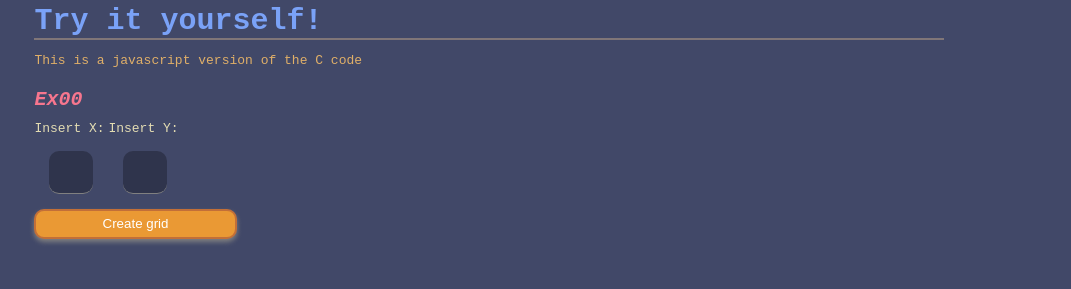
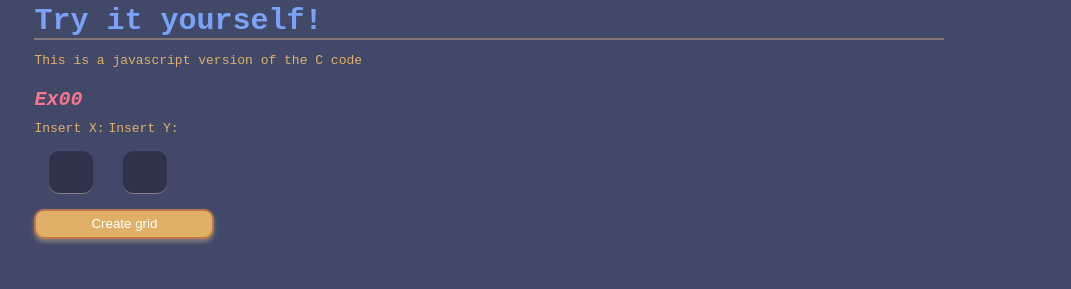
Before and after one commit to NelsonduarteGit/Create_custom_grid, a plain HTML site: page docs/index.html in a window 1280 px wide. Shown: the part 880-1169 px from the top of the page, without its empty margins (100-1171 px from the left). Drawn offline with Linux system fonts and the light colour scheme.

Commit message:
Updated colors and button

```diff
--- a/docs/style.css
+++ b/docs/style.css
@@ -51,9 +51,7 @@ h3 {
   margin-top: 20px;
 }
 
-.label {
-  color: #e4ddb3;
-}
+
 
 input {
   margin-left: -25px;
@@ -63,21 +61,6 @@ input {
   border: none;
   border-bottom: 1px solid grey;
   outline: 1px solid grey;
-}
-
-button {
-  outline: none;
-  background-color: #ea9934;
-  border: 2px solid #b45f3ab9;
-  box-shadow: 0px 3px 5px grey;
-  border-radius: 10px;
-  color: white;
-  width: 20%;
-  height: 30px;
-  margin-bottom: 10px;
-}
-
-input {
   margin: 15px;
   border-radius: 10px;
   outline: none;
@@ -85,6 +68,21 @@ input {
   text-align: center;
   color: white;
 }
+
+button {
+  outline: none;
+  background-color: #e0af68;
+  border: 2px solid #b45f3ab9;
+  box-shadow: 0px 3px 5px grey;
+  border-radius: 10px;
+  color: white;
+  width: 180px;
+  height: 30px;
+  margin-bottom: 10px;
+  cursor: pointer;
+}
+
+
 
 #mostrar_grid {
   display: inline-block;
```
